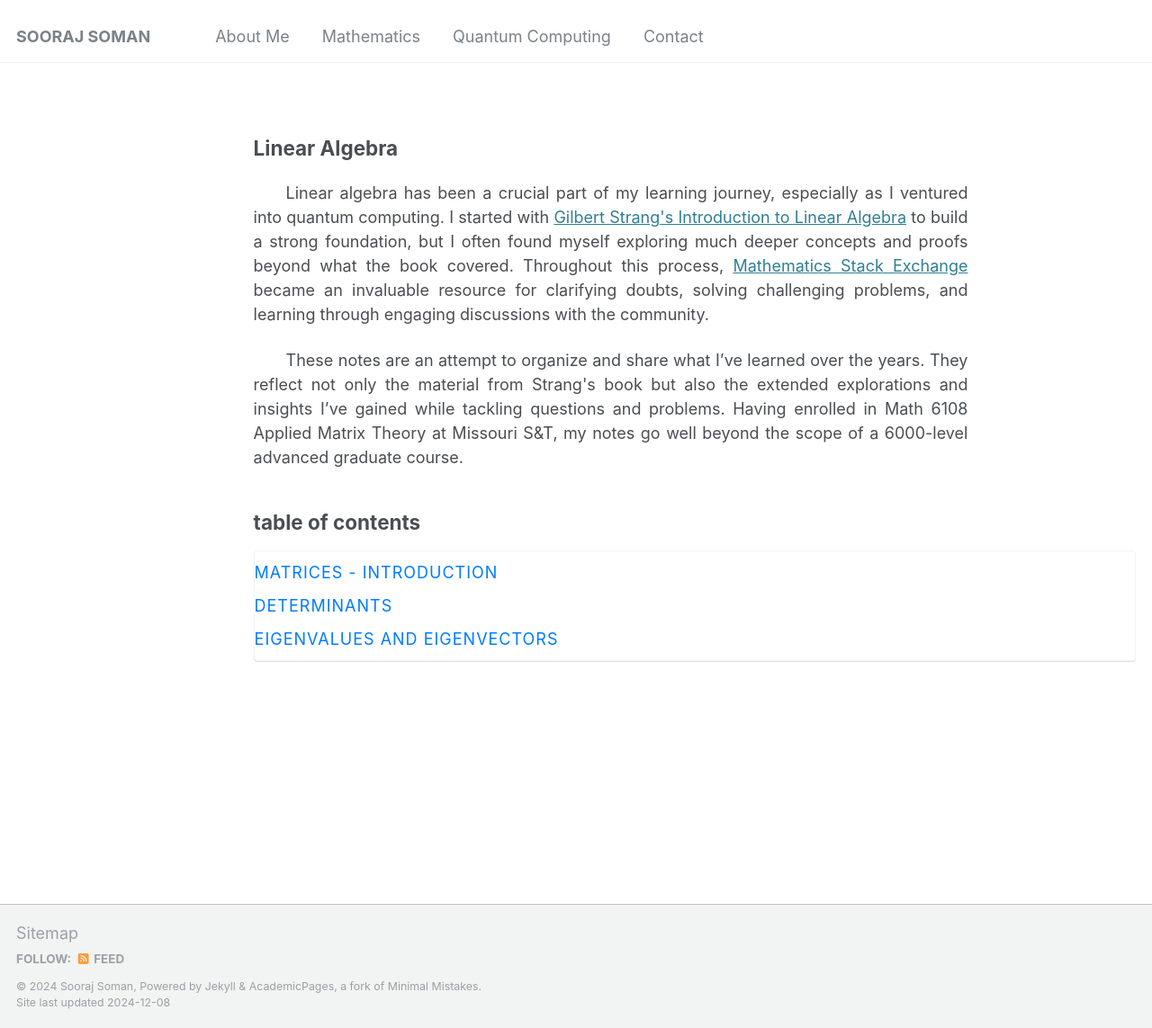
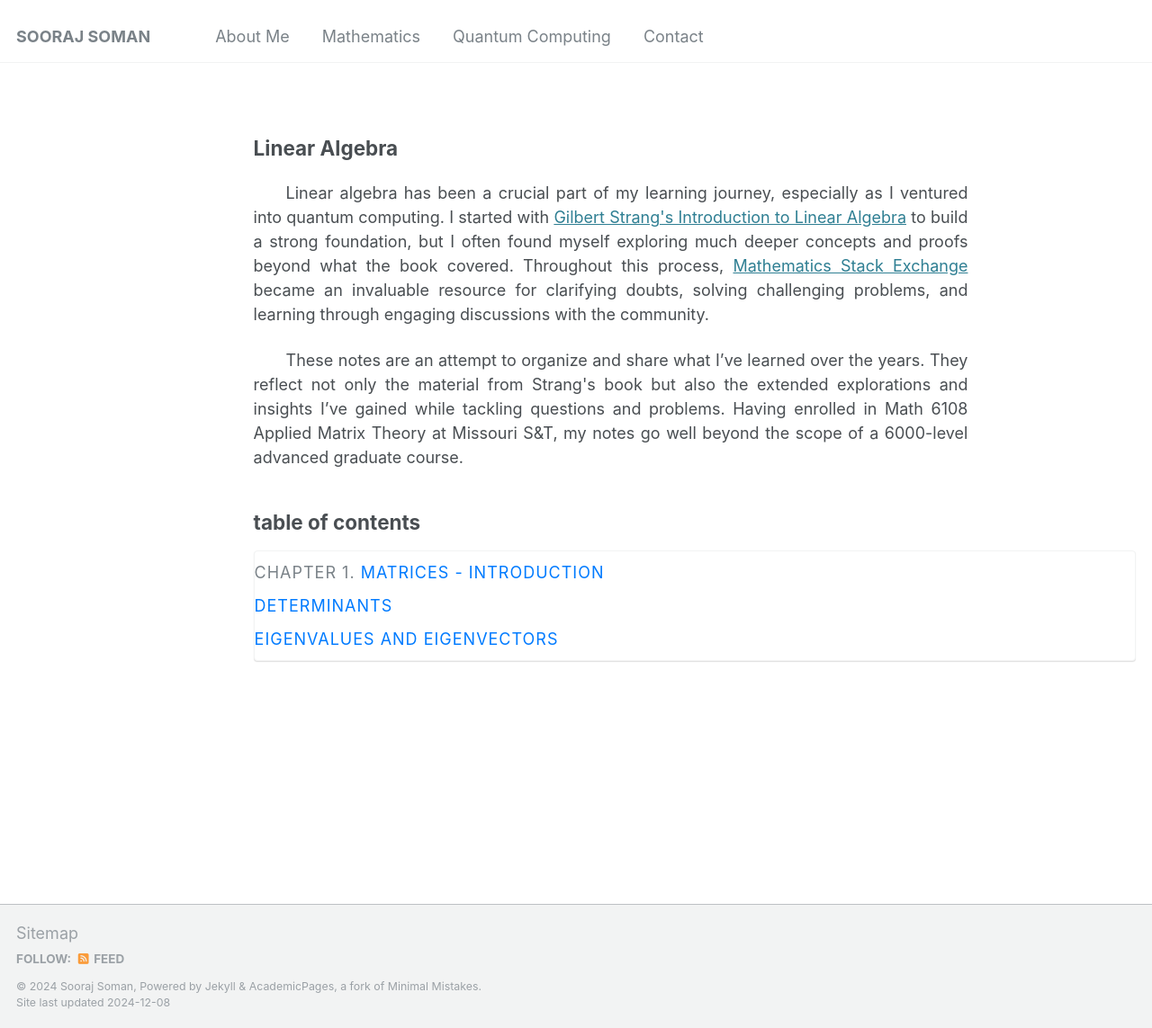
Before and after one commit to soorajss1729/soorajss1729.github.io, a Jekyll site: the page built from _mathematics/mathematics.md, in a window 1280 px wide and 1143 px high. Shown: the whole window at 90% size. Built offline with Jekyll 4.4.1, drawn with Linux system fonts in a browser that asks for light colours.

Commit message:
Update mathematics.md

```diff
--- a/_mathematics/mathematics.md
+++ b/_mathematics/mathematics.md
@@ -43,7 +43,7 @@ classes: wide
 
 <h2>table of contents</h2>
 <ul class="toc">
-    <li><a href="https://drive.google.com/file/d/<file_id>/preview#page=12" target="_blank">matrices - introduction</a></li>
+    <li>Chapter 1. <a href="https://drive.google.com/file/d/<file_id>/preview#page=12" target="_blank">matrices - introduction</a></li>
     <li><a href="https://drive.google.com/file/d/<file_id>/preview#page=20" target="_blank">determinants</a></li>
     <li><a href="https://drive.google.com/file/d/<file_id>/preview#page=45" target="_blank">eigenvalues and eigenvectors</a></li>
 </ul>
```
